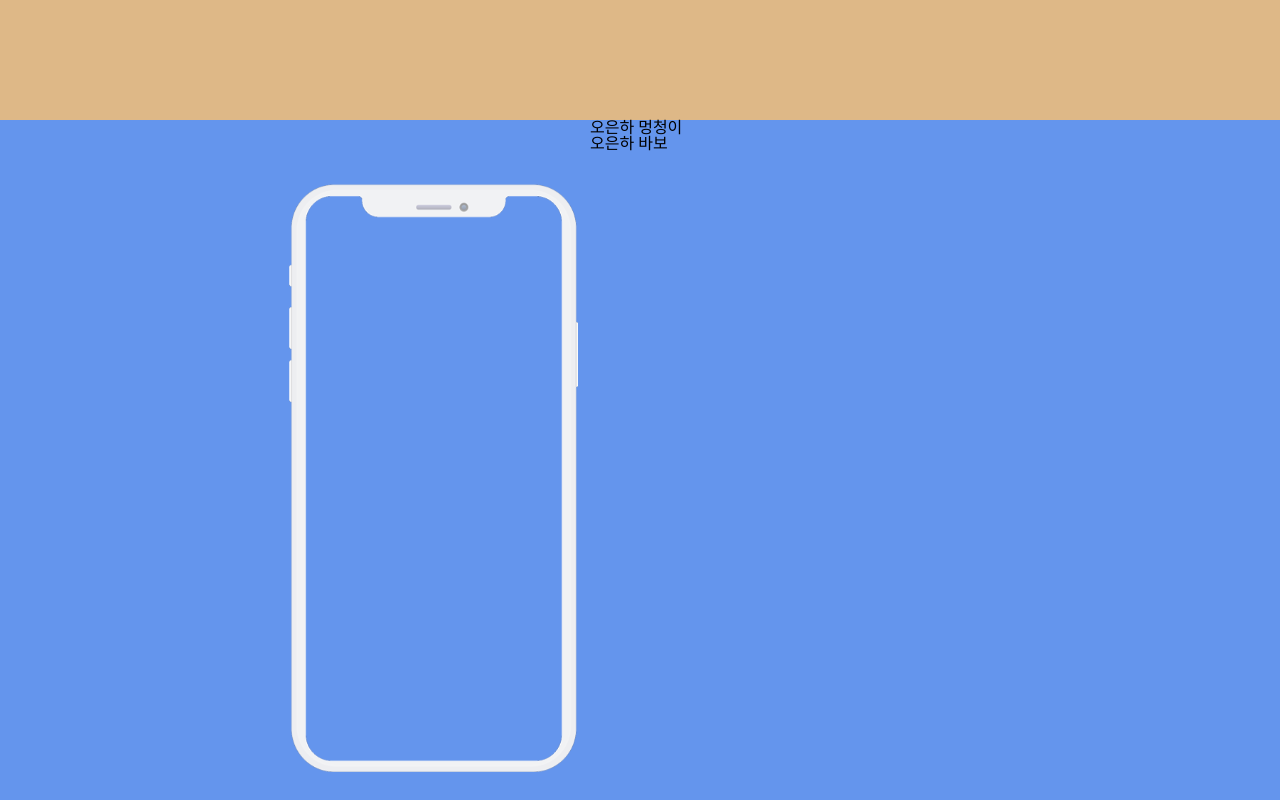
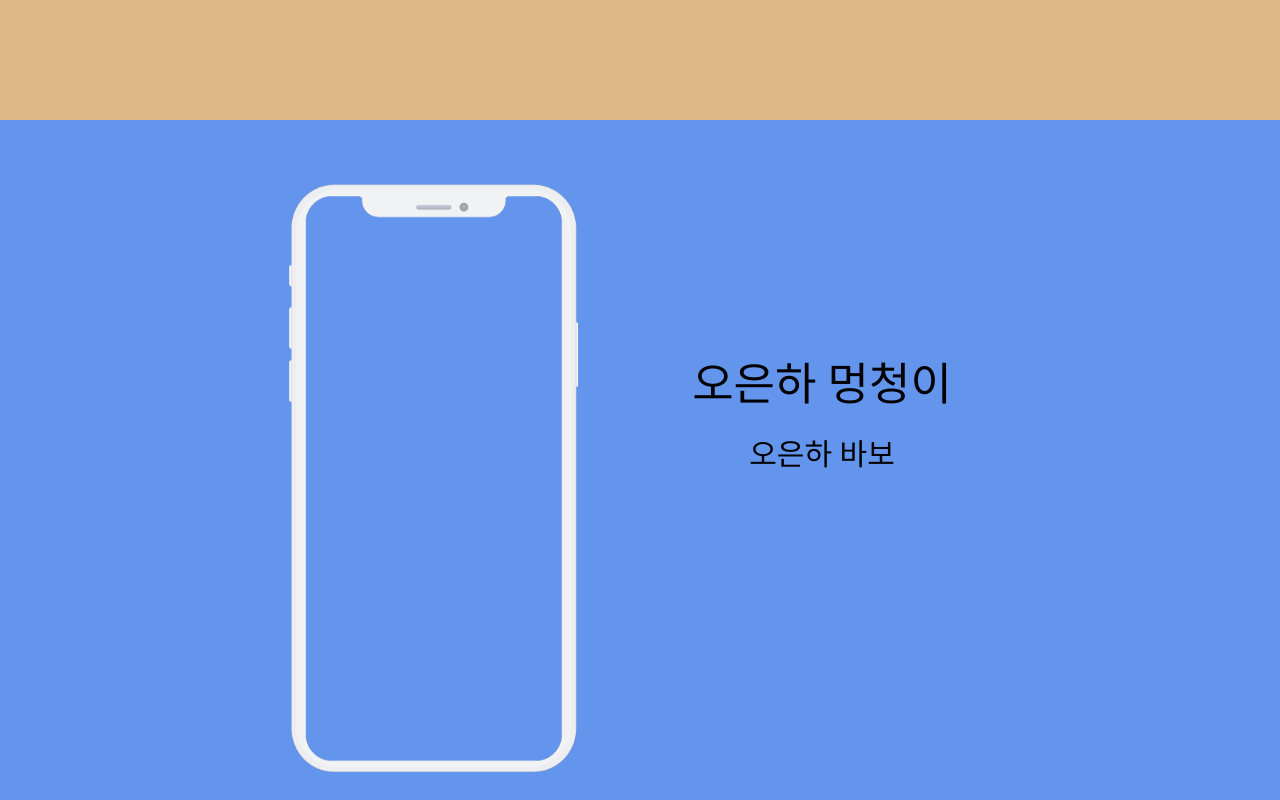
Before and after one commit to hmg11123/ajoa_movie_project, a React app: page /#/ in a window 1280 px wide. Shown: the part 3080-3880 px from the top of the page. Built offline with nearby package versions, Linux system fonts and the light colour scheme.

Commit message:
screen05

```diff
--- a/src/style/screen05.css
+++ b/src/style/screen05.css
@@ -20,3 +20,43 @@
   margin-left: 280px;
   margin-top: 55px;
 }
+
+.screen05 .screen05__txt {
+  width: 30%;
+  height: 20%;
+
+  margin-top: 230px;
+  margin-left: 40px;
+
+  display: flex;
+  flex-direction: column;
+
+  align-items: center;
+  justify-content: center;
+}
+
+.screen05__txt .screen05__txt1 {
+  width: 100%;
+  height: 100%;
+
+  font-size: 45px;
+
+  display: flex;
+  flex-direction: column;
+
+  align-items: center;
+  justify-content: center;
+}
+
+.screen05__txt .screen05__txt2 {
+  width: 100%;
+  height: 100%;
+
+  font-size: 30px;
+
+  display: flex;
+  flex-direction: column;
+
+  align-items: center;
+  justify-content: center;
+}
```
